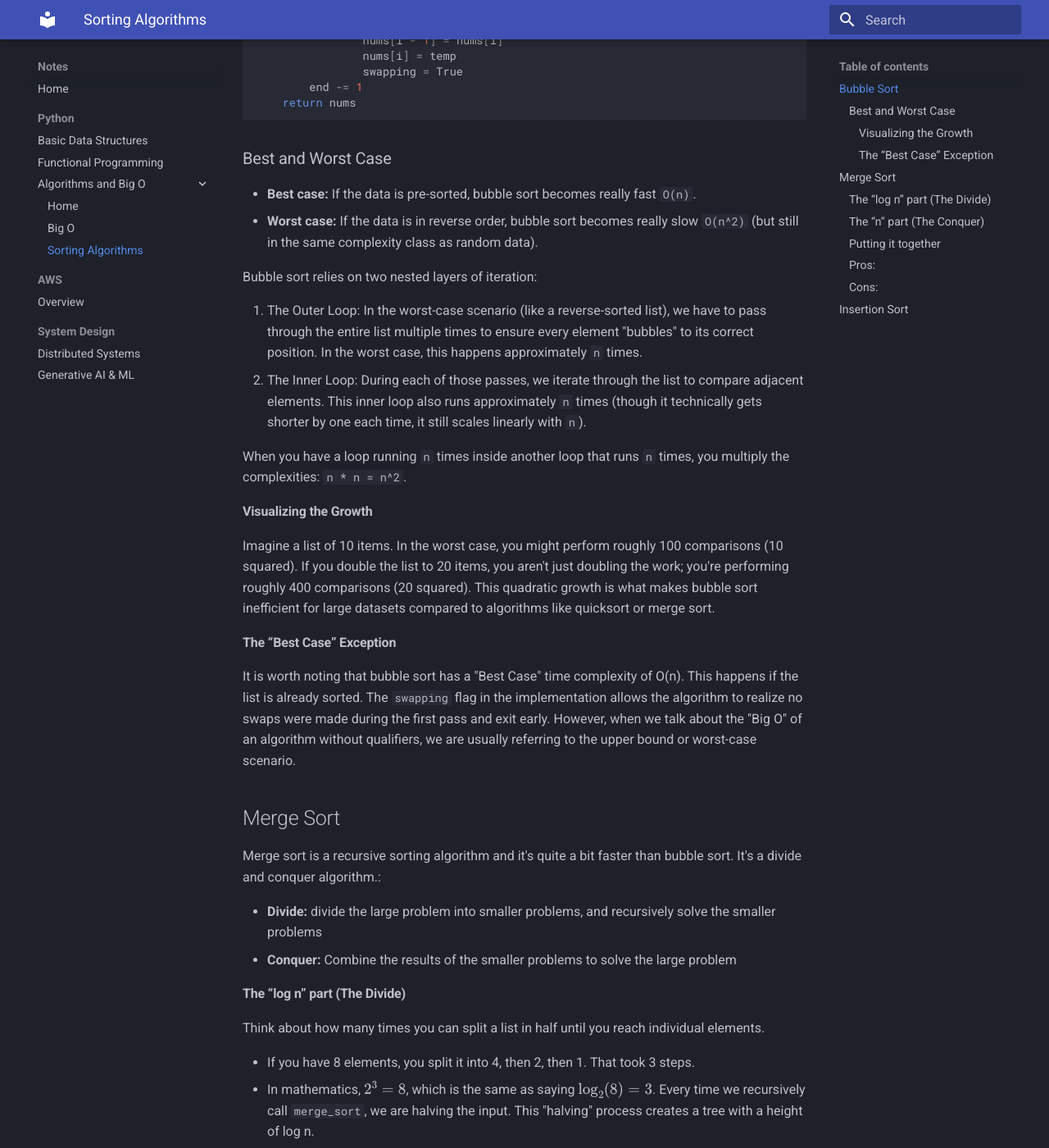
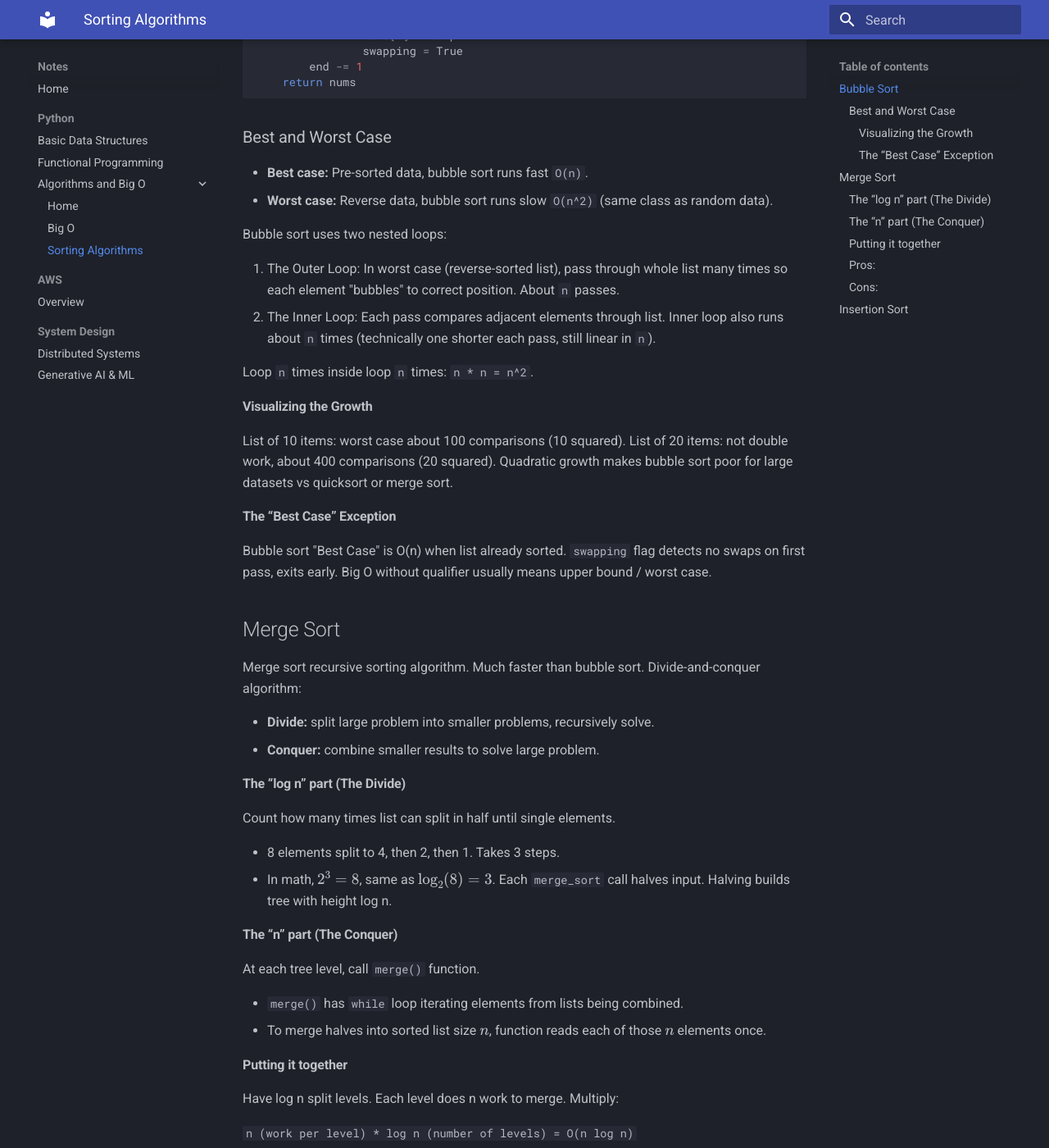
Before and after one commit to ImperialOps/notes, an MkDocs documentation site: the page built from docs/python/dsa/sorting.md, in a window 1280 px wide and 1400 px high, scrolled down 462 px. Shown: the whole window at 82% size. Built offline with MkDocs 1.6.1 and Material for MkDocs 9.7.7, drawn with Linux system fonts in a browser that asks for light colours; some of the changed text lies outside the part shown.

Commit message:
Caveman compress sorting.md

```diff
--- a/docs/python/dsa/sorting.md
+++ b/docs/python/dsa/sorting.md
@@ -2,7 +2,7 @@
 
 ## Bubble Sort
 
-Bubble sort is a very basic sorting algorithm named for the way elements "bubble up" to the top of the list.
+Bubble sort basic sorting algorithm. Name from elements that "bubble up" to top.
 
 Implementation reference:
 
@@ -24,52 +24,52 @@ def bubble_sort(nums):
 
 ### Best and Worst Case
 
-* **Best case:** If the data is pre-sorted, bubble sort becomes really fast `O(n)`.
-* **Worst case:** If the data is in reverse order, bubble sort becomes really slow `O(n^2)` (but still in the same complexity class as random data).
+* **Best case:** Pre-sorted data, bubble sort runs fast `O(n)`.
+* **Worst case:** Reverse data, bubble sort runs slow `O(n^2)` (same class as random data).
 
-Bubble sort relies on two nested layers of iteration:
+Bubble sort uses two nested loops:
 
-1. The Outer Loop: In the worst-case scenario (like a reverse-sorted list), we have to pass through the entire list multiple times to ensure every element "bubbles" to its correct position. In the worst case, this happens approximately `n` times.
-1. The Inner Loop: During each of those passes, we iterate through the list to compare adjacent elements. This inner loop also runs approximately `n` times (though it technically gets shorter by one each time, it still scales linearly with `n`).
+1. The Outer Loop: In worst case (reverse-sorted list), pass through whole list many times so each element "bubbles" to correct position. About `n` passes.
+1. The Inner Loop: Each pass compares adjacent elements through list. Inner loop also runs about `n` times (technically one shorter each pass, still linear in `n`).
 
-When you have a loop running `n` times inside another loop that runs `n` times, you multiply the complexities: `n * n = n^2`.
+Loop `n` times inside loop `n` times: `n * n = n^2`.
 
 #### Visualizing the Growth
 
-Imagine a list of 10 items. In the worst case, you might perform roughly 100 comparisons (10 squared).
-If you double the list to 20 items, you aren't just doubling the work; you're performing roughly 400 comparisons (20 squared).
-This quadratic growth is what makes bubble sort inefficient for large datasets compared to algorithms like quicksort or merge sort.
+List of 10 items: worst case about 100 comparisons (10 squared).
+List of 20 items: not double work, about 400 comparisons (20 squared).
+Quadratic growth makes bubble sort poor for large datasets vs quicksort or merge sort.
 
 #### The “Best Case” Exception
 
-It is worth noting that bubble sort has a "Best Case" time complexity of O(n). This happens if the list is already sorted. The `swapping` flag in the implementation allows the algorithm to realize no swaps were made during the first pass and exit early. However, when we talk about the "Big O" of an algorithm without qualifiers, we are usually referring to the upper bound or worst-case scenario.
+Bubble sort "Best Case" is O(n) when list already sorted. `swapping` flag detects no swaps on first pass, exits early. Big O without qualifier usually means upper bound / worst case.
 
 
 ## Merge Sort
 
-Merge sort is a recursive sorting algorithm and it's quite a bit faster than bubble sort. It's a divide and conquer algorithm.:
+Merge sort recursive sorting algorithm. Much faster than bubble sort. Divide-and-conquer algorithm:
 
-* **Divide:** divide the large problem into smaller problems, and recursively solve the smaller problems
-* **Conquer:** Combine the results of the smaller problems to solve the large problem
+* **Divide:** split large problem into smaller problems, recursively solve.
+* **Conquer:** combine smaller results to solve large problem.
 
 #### The “log n” part (The Divide)
 
-Think about how many times you can split a list in half until you reach individual elements.
+Count how many times list can split in half until single elements.
 
-* If you have 8 elements, you split it into 4, then 2, then 1. That took 3 steps.
-* In mathematics, $2^3 = 8$, which is the same as saying $\log_2(8) = 3$.
-Every time we recursively call `merge_sort`, we are halving the input. This "halving" process creates a tree with a height of log n.
+* 8 elements split to 4, then 2, then 1. Takes 3 steps.
+* In math, $2^3 = 8$, same as $\log_2(8) = 3$.
+Each `merge_sort` call halves input. Halving builds tree with height log n.
 
 #### The “n” part (The Conquer)
 
-At each level of that tree, we have to call the `merge()` function.
+At each tree level, call `merge()` function.
 
-* The `merge()` function contains a `while` loop that iterates through the elements of the lists it is combining.
-* To merge two halves back into a single sorted list of size $n$, the function has to look at every single one of those $n$ elements once.
+* `merge()` has `while` loop iterating elements from lists being combined.
+* To merge halves into sorted list size $n$, function reads each of those $n$ elements once.
 
 #### Putting it together
 
-Since we have log n levels of splitting, and at each level, we perform n amount of work to merge the pieces back together, we multiply them:
+Have log n split levels. Each level does n work to merge. Multiply:
 
 `n (work per level) * log n (number of levels) = O(n log n)`
 
@@ -106,15 +106,15 @@ def merge(first, second):
 
 ### Pros:
 
-* Fast: Merge sort is much faster than bubble sort. O(n*log(n)) instead of O(n^2).
-* Stable: Merge sort is a stable sort which means that values with duplicate keys in the original list will be in the same order in the sorted list.
+* Fast: Merge sort much faster than bubble sort. O(n*log(n)) vs O(n^2).
+* Stable: duplicate-key values keep original order after sort.
 
 ### Cons:
 
-* Memory usage: Most sorting algorithms can be performed using a single copy of the original array. Merge sort requires extra subarrays in memory.
-* Recursive: Merge sort requires many recursive function calls, and in many languages (like Python), this can incur a performance penalty.
+* Memory usage: many sorts use single array copy. Merge sort needs extra subarrays in memory.
+* Recursive: many recursive calls; in many languages (like Python), can add performance penalty.
 
 
 ## Insertion Sort
 
-Insertion sort builds a sorted list one item at a time. It's much less efficient on large lists than merge sort because it's O(n^2), but it's actually faster (not in Big O terms, but due to smaller constants) than merge sort on small lists.
+Insertion sort builds sorted list one item at time. Much less efficient on large lists than merge sort because O(n^2), but often faster on small lists (not Big O, smaller constants).
```
